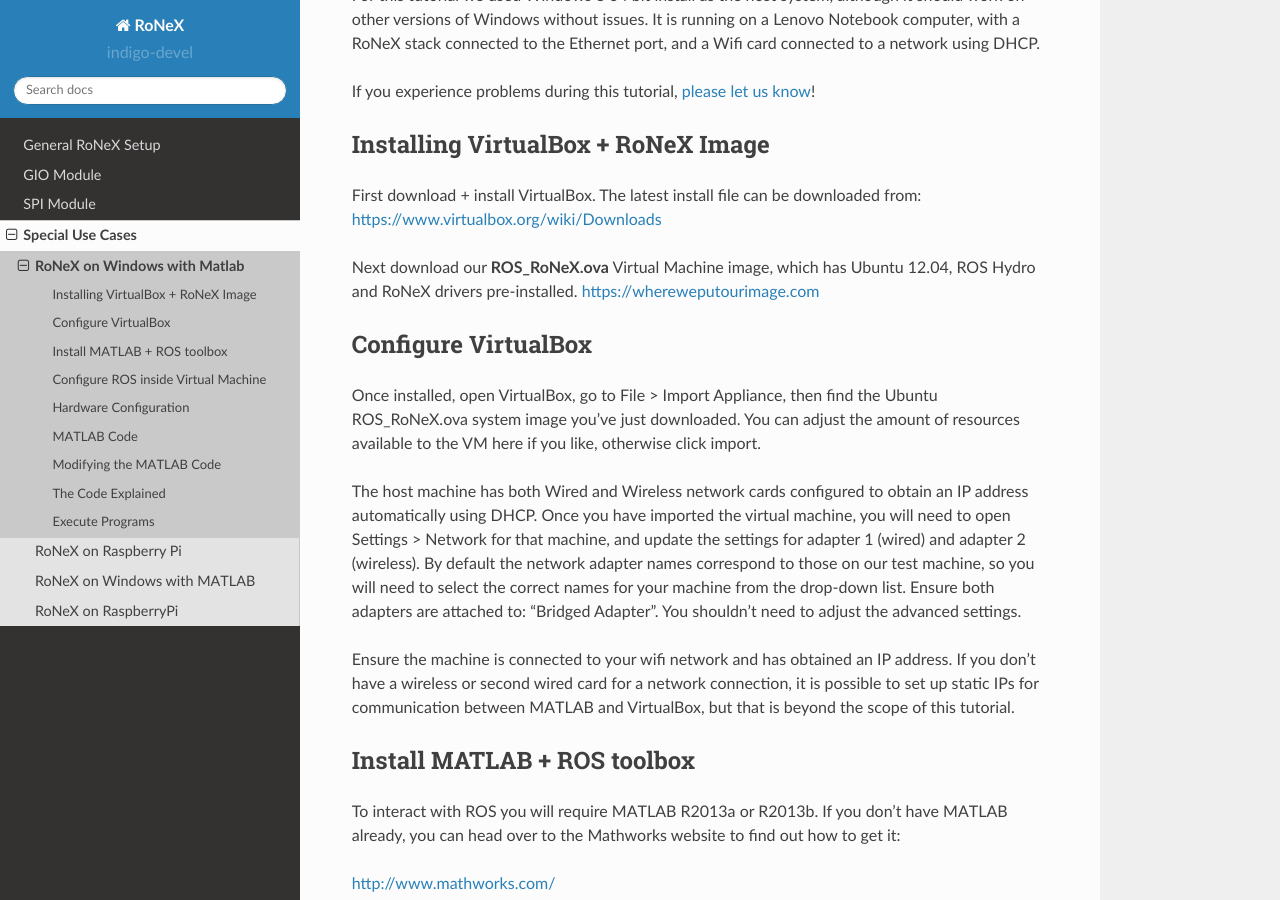
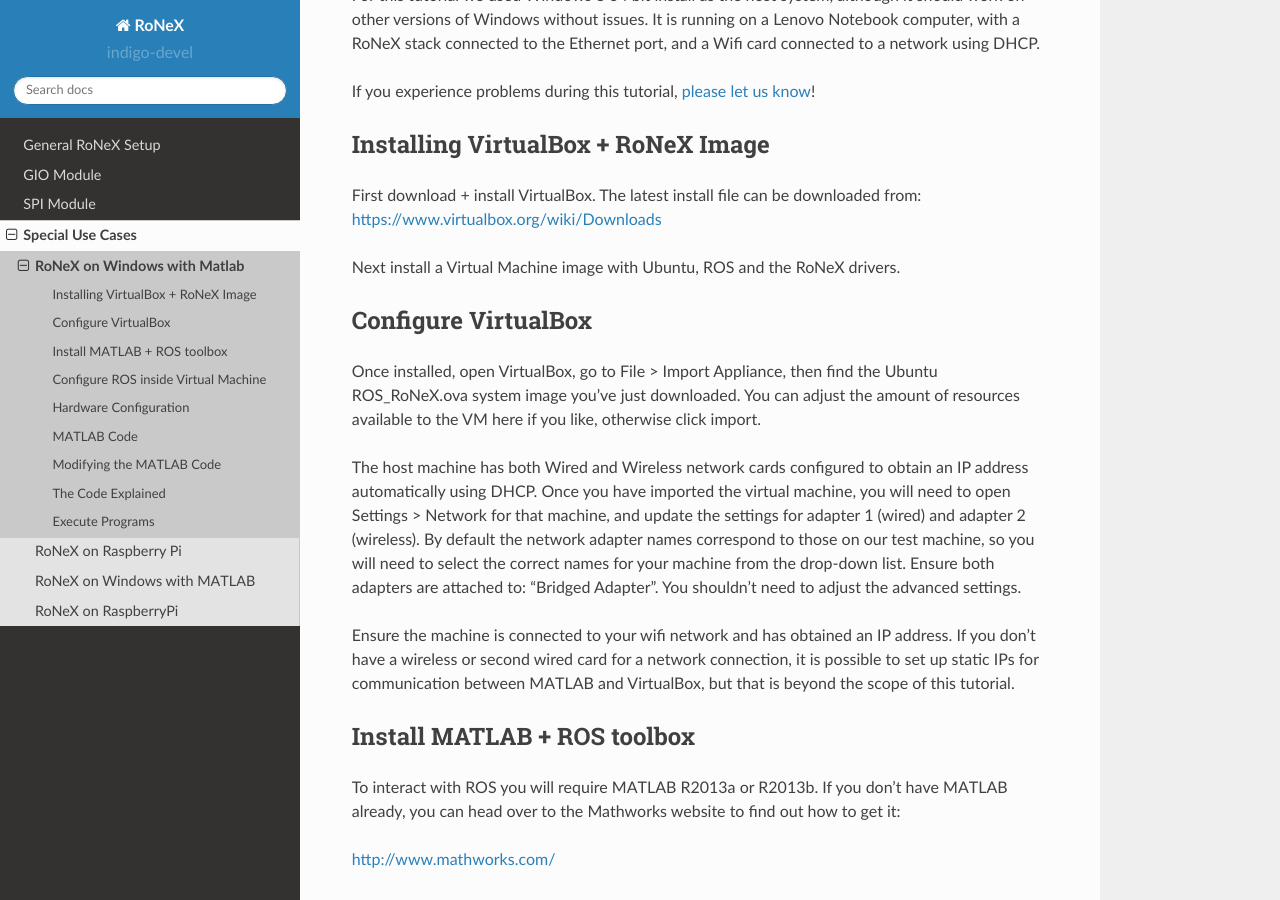
Before and after one commit to shadow-robot/sr-ronex, a Sphinx documentation site: the page built from docs/Special/RoNeX-on-Windows-VirtualBox-and-MATLAB.rst, in a window 1280 px wide and 900 px high, scrolled down 320 px. Built offline with Sphinx 7.4.7 and the Read the Docs theme 2.0.0, drawn with Linux system fonts in a browser that asks for light colours.

Commit message:
Fix VM reference

```diff
--- a/docs/Special/RoNeX-on-Windows-VirtualBox-and-MATLAB.rst
+++ b/docs/Special/RoNeX-on-Windows-VirtualBox-and-MATLAB.rst
@@ -28,8 +28,7 @@
 First download + install VirtualBox. The latest install file can be
 downloaded from: https://www.virtualbox.org/wiki/Downloads
 
-Next download our **ROS\_RoNeX.ova** Virtual Machine image, which has Ubuntu
-12.04, ROS Hydro and RoNeX drivers pre-installed. https://whereweputourimage.com
+Next install a Virtual Machine image with Ubuntu, ROS and the RoNeX drivers.
 
 Configure VirtualBox
 --------------------
```
